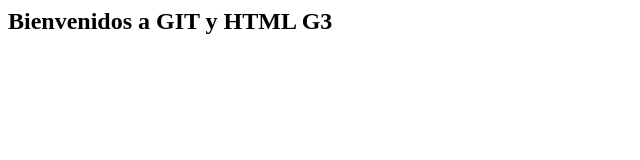
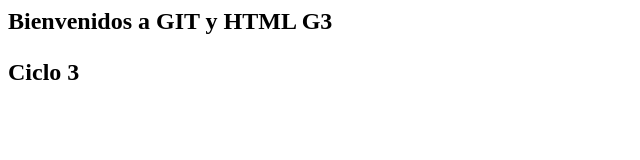
Before and after one commit to juanortiz01/prueba, a plain HTML site: page index.html in a window 1280 px wide. Shown: the full height of the page, 0-640 px from the left. Drawn offline with Linux system fonts and the light colour scheme.

Commit message:
Se agrega la palabra ciclo 3 en rama develop

```diff
--- a/index.html
+++ b/index.html
@@ -1,5 +1,6 @@
 <html>
 
 <h2>Bienvenidos a GIT y HTML G3<h2>
+ <p> Ciclo 3<p>
 
 <html>
```
